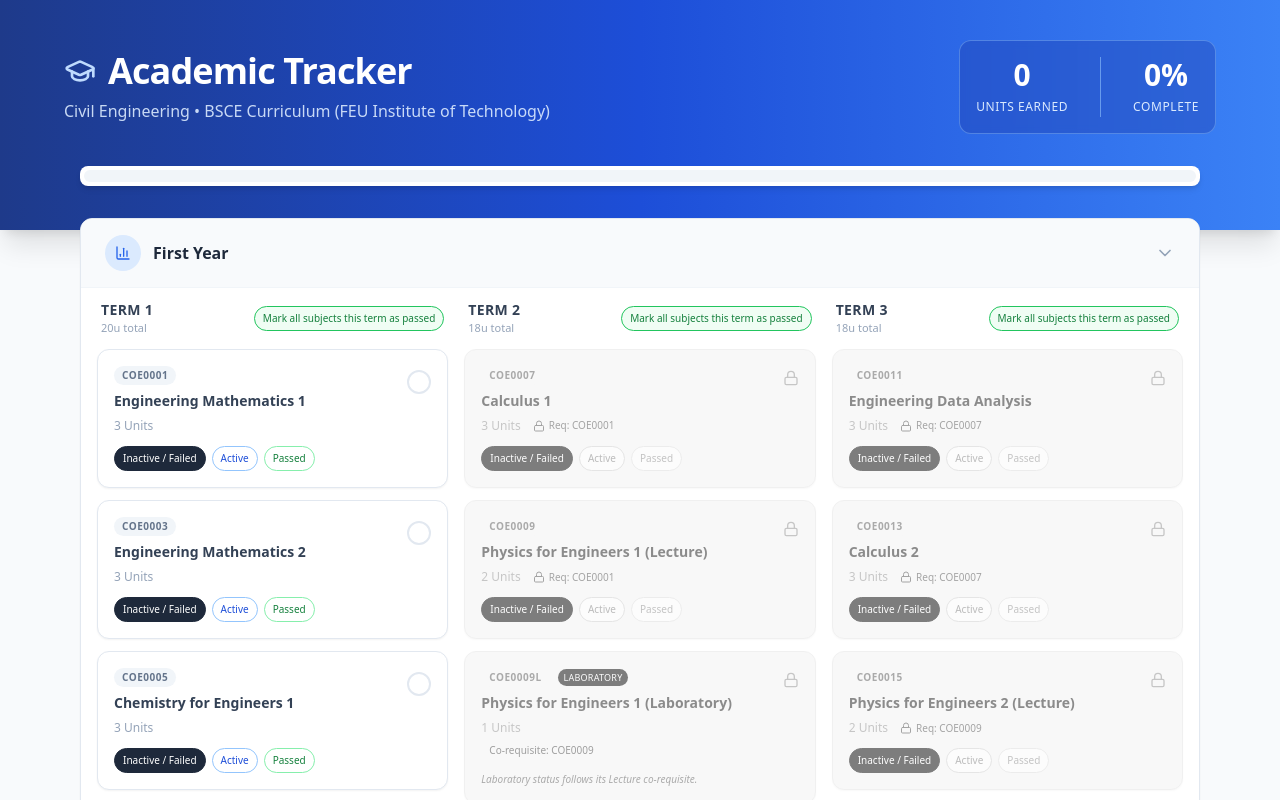
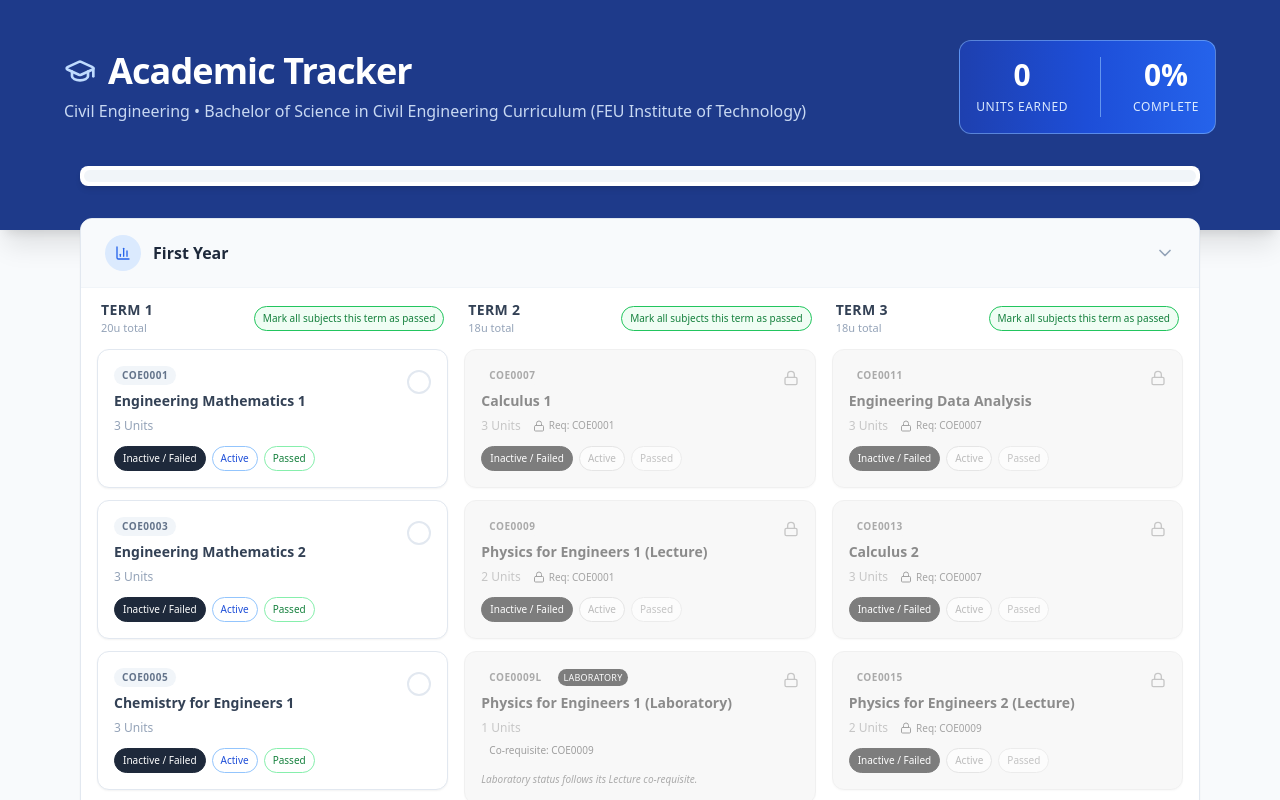
Before and after one commit to AceAligora/Builders-Progress, a React (Vite) app: page / in a window 1280 px wide. Shown: the top 800 px of the page. Built offline with nearby package versions, Linux system fonts and the light colour scheme.

Commit message:
Refactor course locking logic and UI updates
Refactor course locking logic and update UI elements for better clarity and functionality.

```diff
--- a/src/App.jsx
+++ b/src/App.jsx
@@ -222,9 +222,7 @@ const App = () => {
   // - Lecture: locked if prereqs not passed
   // - Laboratory: locked from manual changes (status controlled by lecture)
   const isLocked = (course) => {
-    // Lock all lab courses for manual status changes
     if (isLabCourse(course)) return true;
-
     if (course.prereqs.length === 0) return false;
     const allPrereqsPassed = course.prereqs.every(
       (prereqId) => courseStatus[prereqId] === "passed"
@@ -242,7 +240,6 @@ const App = () => {
           if (isLabCourse(course)) {
             const lectureId = getCoreqLectureId(course.id);
             if (lectureId && updated[lectureId] === "passed") {
-              // If lecture is passed, lab becomes passed automatically
               updated[course.id] = "passed";
             }
           }
@@ -255,15 +252,15 @@ const App = () => {
 
   // Explicit status setter for lectures with prerequisite check
   const setCourseStatusWithValidation = (courseId, targetStatus, locked) => {
-    // Prevent manual changes on lab courses entirely
     const isLab = courseId.endsWith("L");
     if (isLab) {
-      setErrorMsg("Laboratory subjects are automatically updated when their Lecture co-requisite is passed.");
+      setErrorMsg(
+        "Laboratory subjects are automatically updated when their Lecture co-requisite is passed."
+      );
       setTimeout(() => setErrorMsg(""), 3000);
       return;
     }
 
-    // Only block when trying to move from inactive to active/passed and prereqs are not met
     if (locked && (targetStatus === "taking" || targetStatus === "passed")) {
       const course = CURRICULUM_DATA.flatMap((y) =>
         y.terms.flatMap((t) => t.courses)
@@ -276,11 +273,7 @@ const App = () => {
     }
 
     setCourseStatus((prev) => {
-      const next = {
-        ...prev,
-        [courseId]: targetStatus,
-      };
-      // After updating a lecture, sync lab statuses
+      const next = { ...prev, [courseId]: targetStatus };
       return syncLabsWithLectures(next);
     });
   };
@@ -291,11 +284,9 @@ const App = () => {
       const next = { ...prev };
 
       term.courses.forEach((course) => {
-        const isLab = isLabCourse(course);
+        const lab = isLabCourse(course);
         const locked = isLocked(course);
-
-        // Skip labs (they'll be synced after) and locked lectures
-        if (!isLab && !locked) {
+        if (!lab && !locked) {
           next[course.id] = "passed";
         }
       });
@@ -303,7 +294,9 @@ const App = () => {
       const synced = syncLabsWithLectures(next);
 
       if (Object.keys(synced).length === Object.keys(prev).length) {
-        setErrorMsg("No additional subjects in this term can be marked as passed yet.");
+        setErrorMsg(
+          "No additional subjects in this term can be marked as passed yet."
+        );
         setTimeout(() => setErrorMsg(""), 3000);
       }
 
@@ -349,7 +342,7 @@ const App = () => {
       <SpeedInsights />
 
       {/* --- HERO HEADER --- */}
-      <div className="bg-gradient-to-r from-blue-900 via-blue-700 to-blue-500 text-white pb-24 pt-10 px-6 shadow-xl">
+      <div className="bg-blue-900 text-white pb-24 pt-10 px-6 shadow-xl">
         <div className="max-w-6xl mx-auto flex flex-col md:flex-row justify-between items-center">
           <div>
             <div className="flex items-center gap-3 mb-2">
@@ -359,11 +352,11 @@ const App = () => {
               </h1>
             </div>
             <p className="text-blue-100 opacity-90 text-sm md:text-base">
-              Civil Engineering • BSCE Curriculum (FEU Institute of Technology)
+              Civil Engineering • Bachelor of Science in Civil Engineering Curriculum (FEU Institute of Technology)
             </p>
           </div>
 
-          <div className="mt-6 md:mt-0 flex gap-8 bg-blue-800/40 p-4 rounded-xl border border-blue-300/40 backdrop-blur-sm">
+          <div className="mt-6 md:mt-0 flex gap-8 bg-gradient-to-r from-blue-800 via-blue-700 to-blue-600 p-4 rounded-xl border border-blue-300/50 backdrop-blur-sm">
             <div className="text-center">
               <span className="block text-3xl font-bold">{passedUnits}</span>
               <span className="text-xs uppercase tracking-wider text-blue-100">
@@ -553,7 +546,6 @@ const App = () => {
 
                                   {/* Status control buttons */}
                                   <div className="mt-3 flex flex-wrap gap-1.5">
-                                    {/* For labs, show read-only status info */}
                                     {lab ? (
                                       <span className="text-[10px] text-slate-500 italic">
                                         Laboratory status follows its Lecture co-requisite.
@@ -590,7 +582,11 @@ const App = () => {
                                             status === "taking"
                                               ? "bg-blue-600 text-white border-blue-600"
                                               : "bg-white text-blue-700 border-blue-300 hover:bg-blue-50"
-                                          } ${locked ? "opacity-60 cursor-not-allowed" : ""}`}
+                                          } ${
+                                            locked
+                                              ? "opacity-60 cursor-not-allowed"
+                                              : ""
+                                          }`}
                                           disabled={locked}
                                         >
                                           Active
@@ -608,7 +604,11 @@ const App = () => {
                                             status === "passed"
                                               ? "bg-green-600 text-white border-green-600"
                                               : "bg-white text-green-700 border-green-300 hover:bg-green-50"
-                                          } ${locked ? "opacity-60 cursor-not-allowed" : ""}`}
+                                          } ${
+                                            locked
+                                              ? "opacity-60 cursor-not-allowed"
+                                              : ""
+                                          }`}
                                           disabled={locked}
                                         >
                                           Passed
@@ -630,10 +630,6 @@ const App = () => {
                                       <BookOpen className="w-4 h-4 text-blue-600" />
                                     </div>
                                   )}
-                                  {/* Lock icon:
-                                      - for lectures: when prereqs not satisfied
-                                      - for labs: always show lock because status is auto-controlled
-                                   */}
                                   {(locked || lab) && (
                                     <Lock className="w-4 h-4 text-slate-400" />
                                   )}
```
